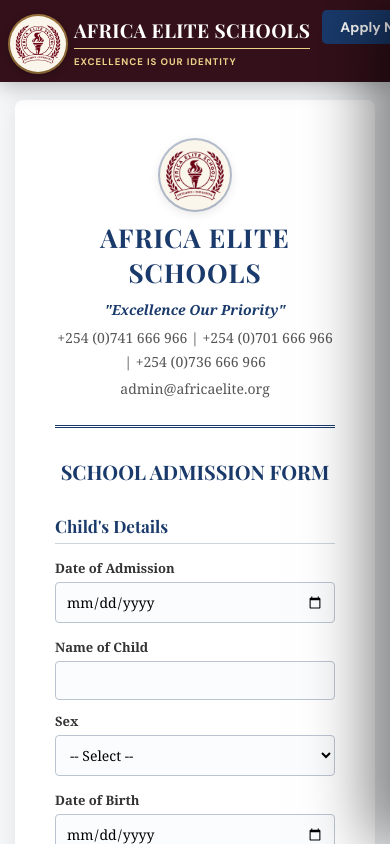
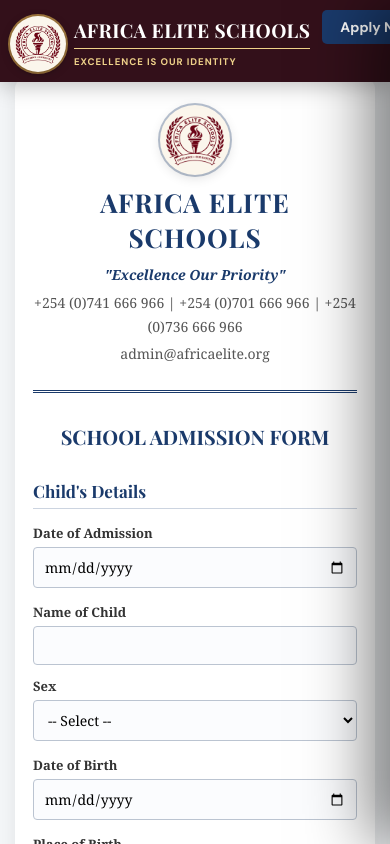
Before and after one commit to sambigitau-wq/AFRICAELITE, a React (Vite) app: page /admission in a window 390 px wide. Shown: the top 844 px of the page. Built offline with nearby package versions, Linux system fonts and the light colour scheme; a web font is replaced by a local one.

Commit message:
feat: add admission form with EmailJS + update academics, gallery, and menu

```diff
--- a/src/index.css
+++ b/src/index.css
@@ -2632,8 +2632,9 @@
 .status-box.error   { background: #fbe3e3; color: #b02020; }
 @media (max-width: 700px) {
   .admission-page {
-    padding: 100px 15px 40px;  /* ← smaller on mobile */
-  }
+    padding: 80px 15px 30px;
+  }
+  .admission-container { padding: 25px 18px; }
 }
 /* ===== APPLY NOW TOPBAR BUTTON ===== */
 .topbar-cta {
```
